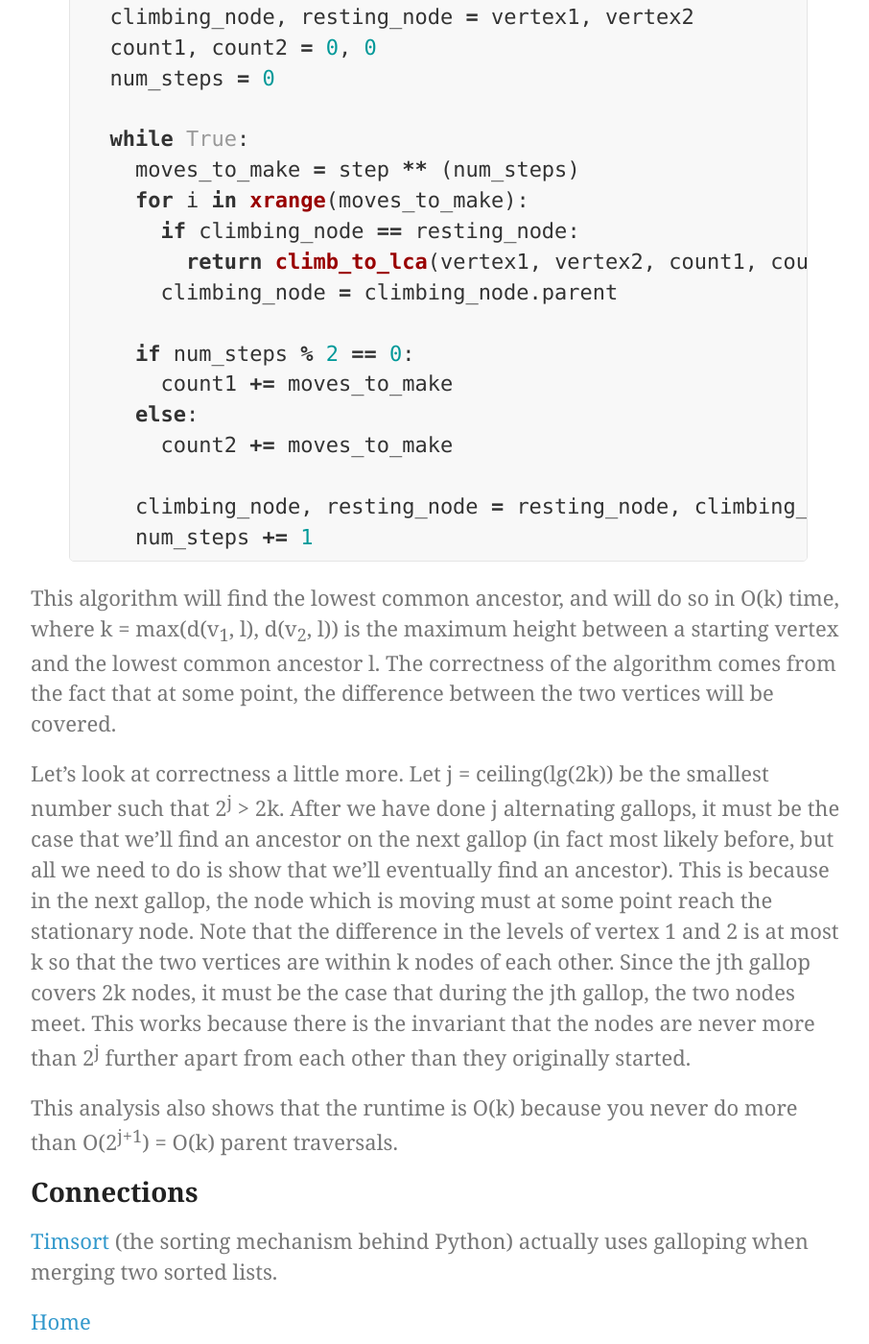
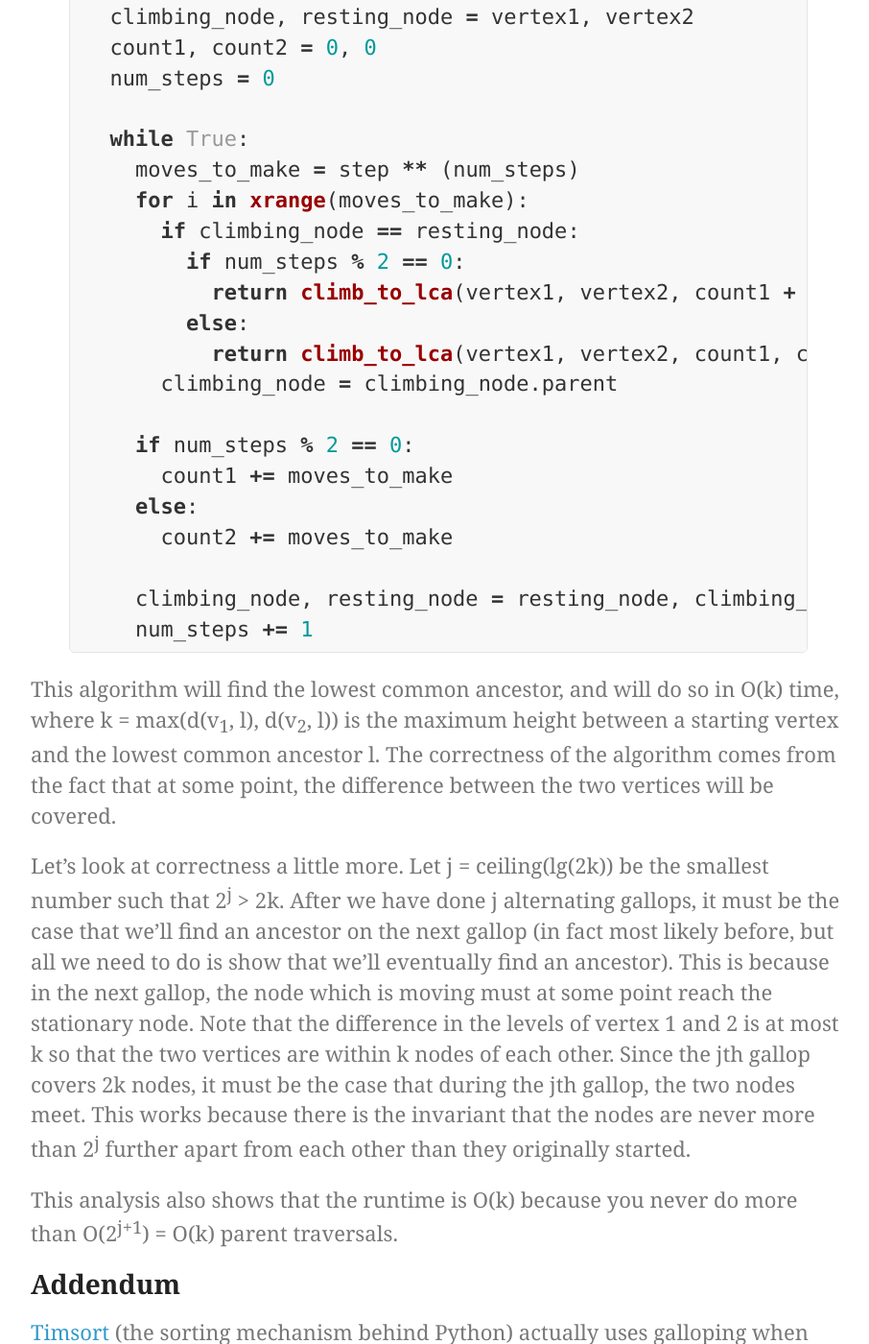
Before and after one commit to wangjohn/wangjohn.github.io, a Jekyll site: the page built from _posts/2013-11-3-problem-2-solution.md, in a window 1280 px wide and 1400 px high, scrolled down 4258 px. Shown: the whole window at 96% size, without its empty margins (183-1089 px from the left). Built offline with Jekyll 4.4.1, drawn with Linux system fonts in a browser that asks for light colours.

Commit message:
Modifications

```diff
--- a/_posts/2013-11-3-problem-2-solution.md
+++ b/_posts/2013-11-3-problem-2-solution.md
@@ -102,7 +102,10 @@ def find_ancestor(vertex1, vertex2, step = 2):
     moves_to_make = step ** (num_steps)
     for i in xrange(moves_to_make):
       if climbing_node == resting_node:
-        return climb_to_lca(vertex1, vertex2, count1, count2)
+        if num_steps % 2 == 0:
+          return climb_to_lca(vertex1, vertex2, count1 + i + 1, count2)
+        else:
+          return climb_to_lca(vertex1, vertex2, count1, count2 + i + 1)
       climbing_node = climbing_node.parent
 
     if num_steps % 2 == 0:
@@ -120,7 +123,7 @@ Let's look at correctness a little more. Let j = ceiling(lg(2k)) be the smallest
 
 This analysis also shows that the runtime is O(k) because you never do more than O(2<sup>j+1</sup>) = O(k) parent traversals.
 
-# Connections
+# Addendum
 [Timsort][timsort] (the sorting mechanism behind Python) actually uses galloping when merging two sorted lists.
 
 [timsort]: http://en.wikipedia.org/wiki/Timsort
```
